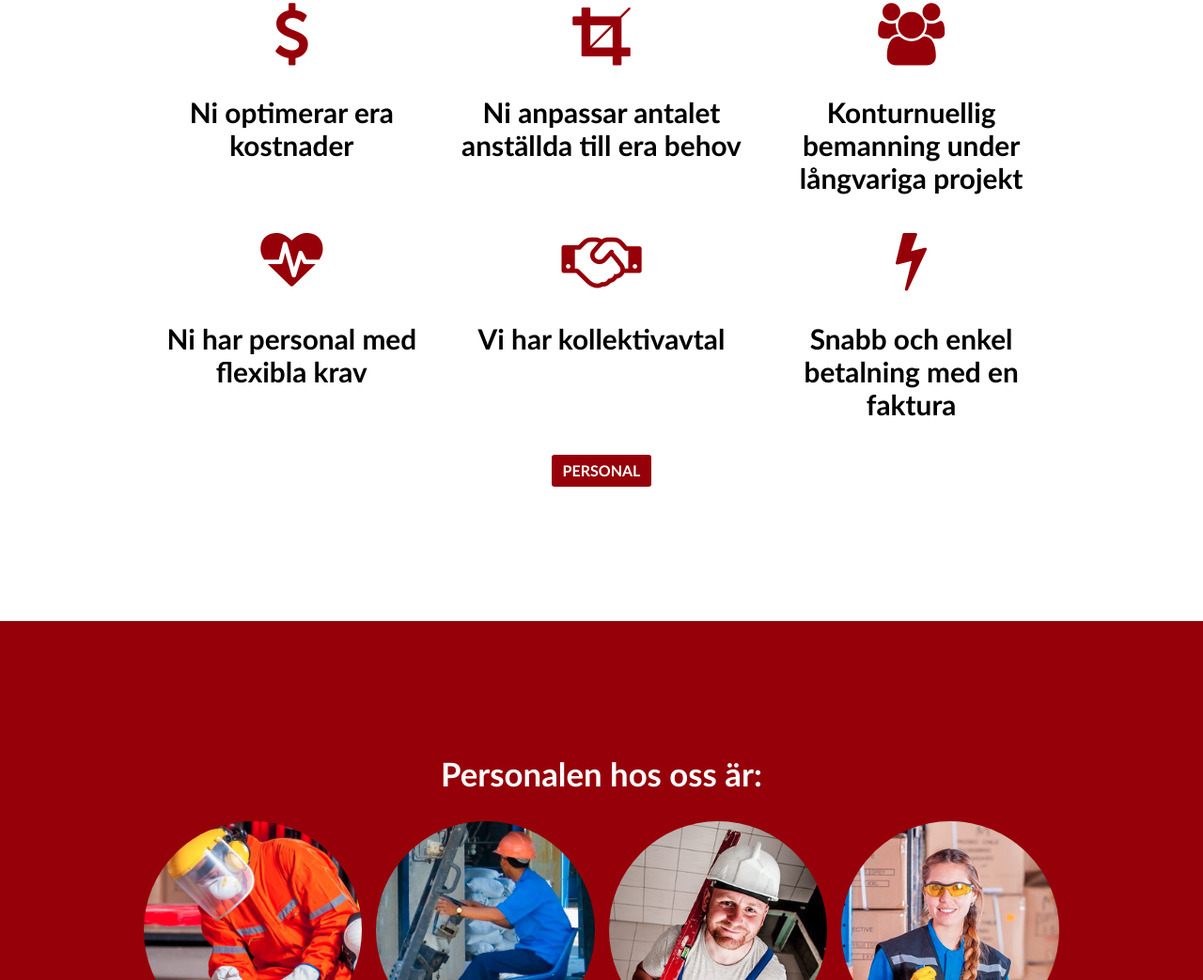
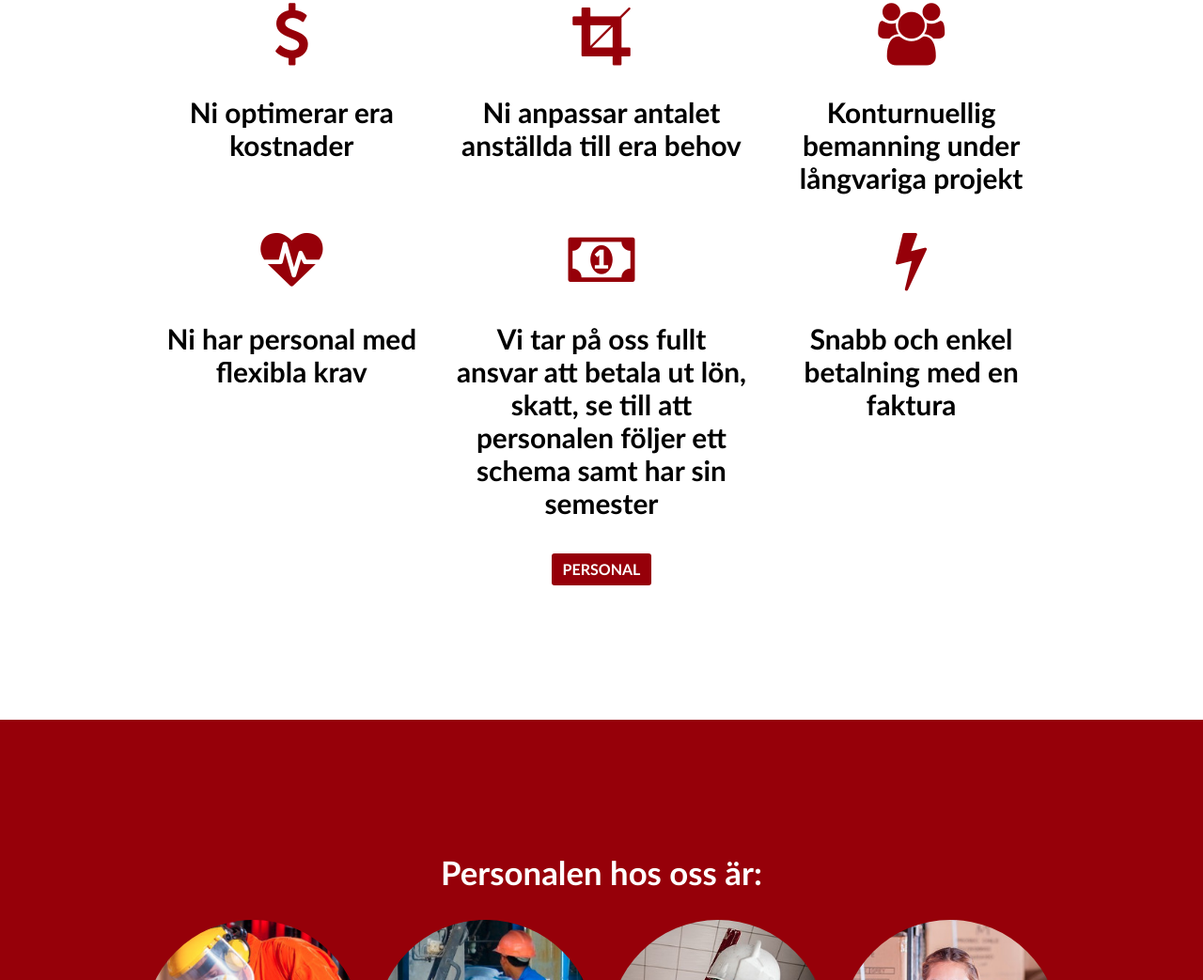
Before and after one commit to zenit710/wynajem-pracownikow, a website: page index.html in a window 1280 px wide. Shown: the part 2654-3697 px from the top of the page at 94% size. Drawn offline with nearby package versions, Linux system fonts and the light colour scheme; files that its build step writes are made by us from their sources; files whose address does not match are found by name.

Commit message:
aktualizacja tekstu

```diff
--- a/index.html
+++ b/index.html
@@ -163,8 +163,9 @@
                     <h3>Ni har personal med flexibla krav</h3>
                 </div>
                 <div class="col-6 col-md-4">
-                    <i class="fa fa-handshake-o fa-4x"></i>
-                    <h3>Vi har kollektivavtal</h3>
+                    <i class="fa fa-money fa-4x"></i>
+                    <h3>Vi tar på oss fullt ansvar att betala ut lön, skatt, se till att personalen följer ett schema samt
+                        har sin semester</h3>
                 </div>
                 <div class="col-6 col-md-4">
                     <i class="fa fa-flash fa-4x"></i>
```
Also changed, not shown: dist/css/vendor.css.
